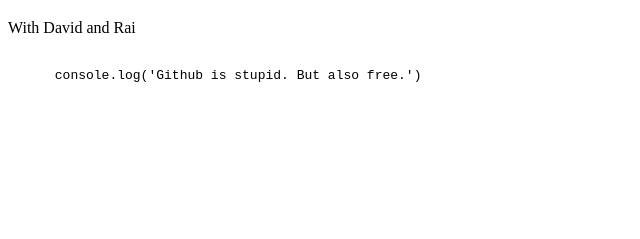
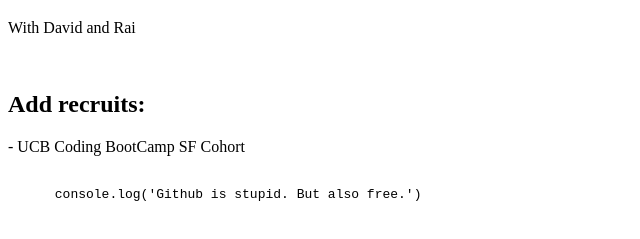
Before and after one commit to DavidAndRaiConquerTheWorld/ConqueringTheWorld, a plain HTML site: page index.html in a window 1280 px wide. Shown: the part 61-300 px from the top of the page, without its empty margins (0-640 px from the left). Drawn offline with Linux system fonts and the light colour scheme.

Commit message:
Rai's changes

```diff
--- a/index.html
+++ b/index.html
@@ -9,6 +9,9 @@
 
 
   <p>With David and Rai</p>
+  <br>
+  <h2>Add recruits:</h2>
+  <p>- UCB Coding BootCamp SF Cohort</p>
 
   <pre>
     <code>
```
